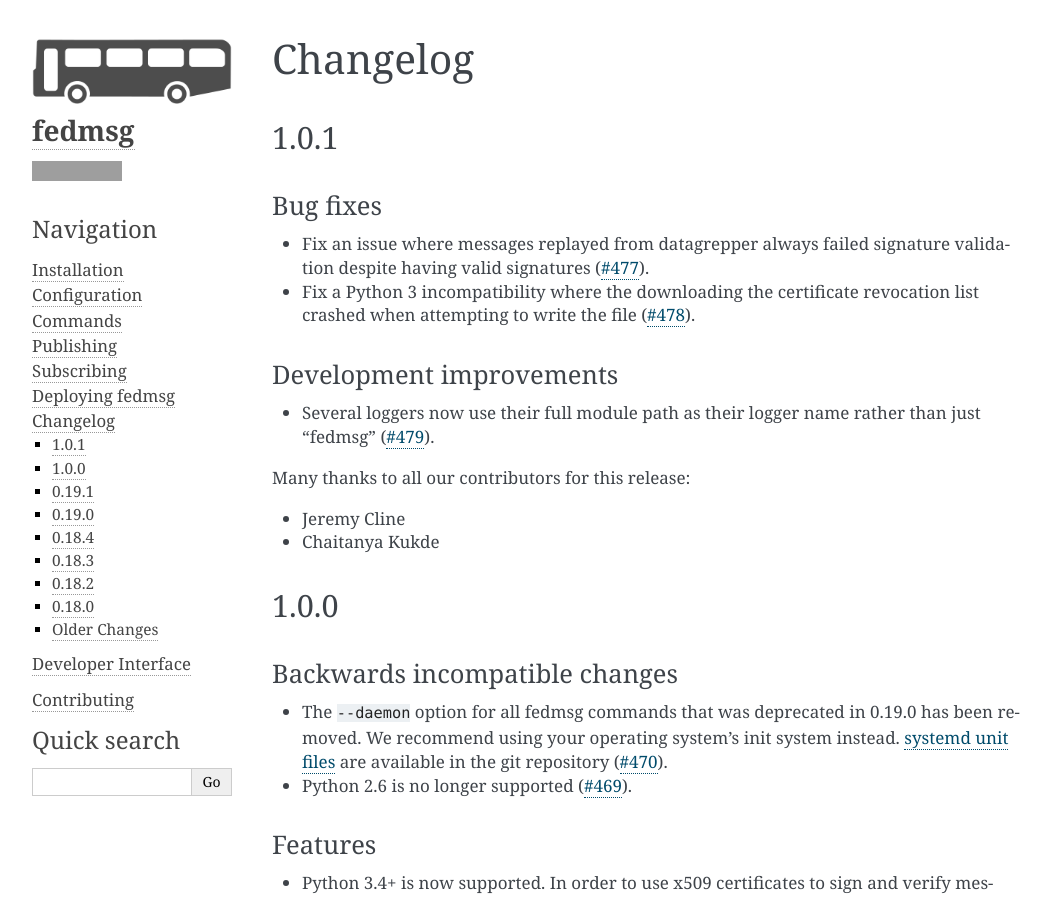
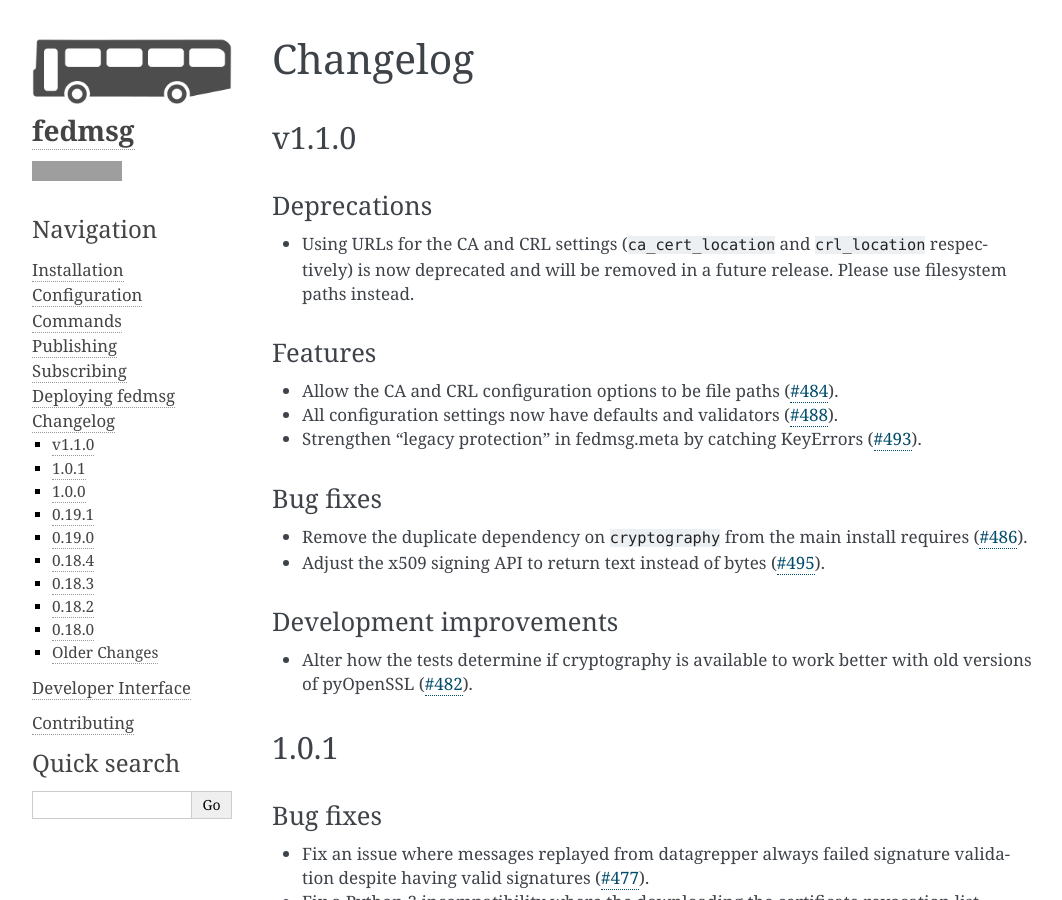
Before and after one commit to fedora-infra/fedmsg, a Sphinx documentation site: the page built from doc/changelog.rst, in a window 1280 px wide and 900 px high. Shown: the whole window, without its empty margins (98-1160 px from the left). Built offline with Sphinx 7.4.7, drawn with Linux system fonts in a browser that asks for light colours; grey boxes are pictures that could not be loaded.

Commit message:
Release notes for fedmsg-1.1.0
Signed-off-by: Jeremy Cline <jeremy@jcline.org>

```diff
--- a/doc/changelog.rst
+++ b/doc/changelog.rst
@@ -1,6 +1,46 @@
 =========
 Changelog
 =========
+
+v1.1.0
+======
+
+Deprecations
+------------
+
+* Using URLs for the CA and CRL settings (``ca_cert_location`` and ``crl_location``
+  respectively) is now deprecated and will be removed in a future release. Please
+  use filesystem paths instead.
+
+Features
+--------
+
+* Allow the CA and CRL configuration options to be file paths
+  (`#484 <https://github.com/fedora-infra/fedmsg/pull/484>`_).
+
+* All configuration settings now have defaults and validators
+  (`#488 <https://github.com/fedora-infra/fedmsg/pull/488>`_).
+
+* Strengthen "legacy protection" in fedmsg.meta by catching KeyErrors
+  (`#493 <https://github.com/fedora-infra/fedmsg/pull/493>`_).
+
+
+Bug fixes
+---------
+
+* Remove the duplicate dependency on ``cryptography`` from the main install
+  requires (`#486 <https://github.com/fedora-infra/fedmsg/pull/486>`_).
+
+* Adjust the x509 signing API to return text instead of bytes
+  (`#495 <https://github.com/fedora-infra/fedmsg/issues/495>`_).
+
+Development improvements
+------------------------
+
+* Alter how the tests determine if cryptography is available to work better
+  with old versions of pyOpenSSL
+  (`#482 <https://github.com/fedora-infra/fedmsg/pull/482>`_).
+
 
 1.0.1
 =====
--- a/doc/conf.py
+++ b/doc/conf.py
@@ -64,9 +64,9 @@ author = u'Ralph Bean, Red Hat. Inc, and others'
 # built documents.
 #
 # The short X.Y version.
-version = u'1.0'
+version = u'1.1'
 # The full version, including alpha/beta/rc tags.
-release = u'1.0.1'
+release = u'1.1.0'
 
 # The language for content autogenerated by Sphinx. Refer to documentation
 # for a list of supported languages.
--- a/setup.py
+++ b/setup.py
@@ -104,7 +104,7 @@ if sys.version_info[0] == 2:
 
 setup(
     name='fedmsg',
-    version='1.0.1',
+    version='1.1.0',
     description="Fedora Messaging Client API",
     long_description=long_description,
     author='Ralph Bean',
```
